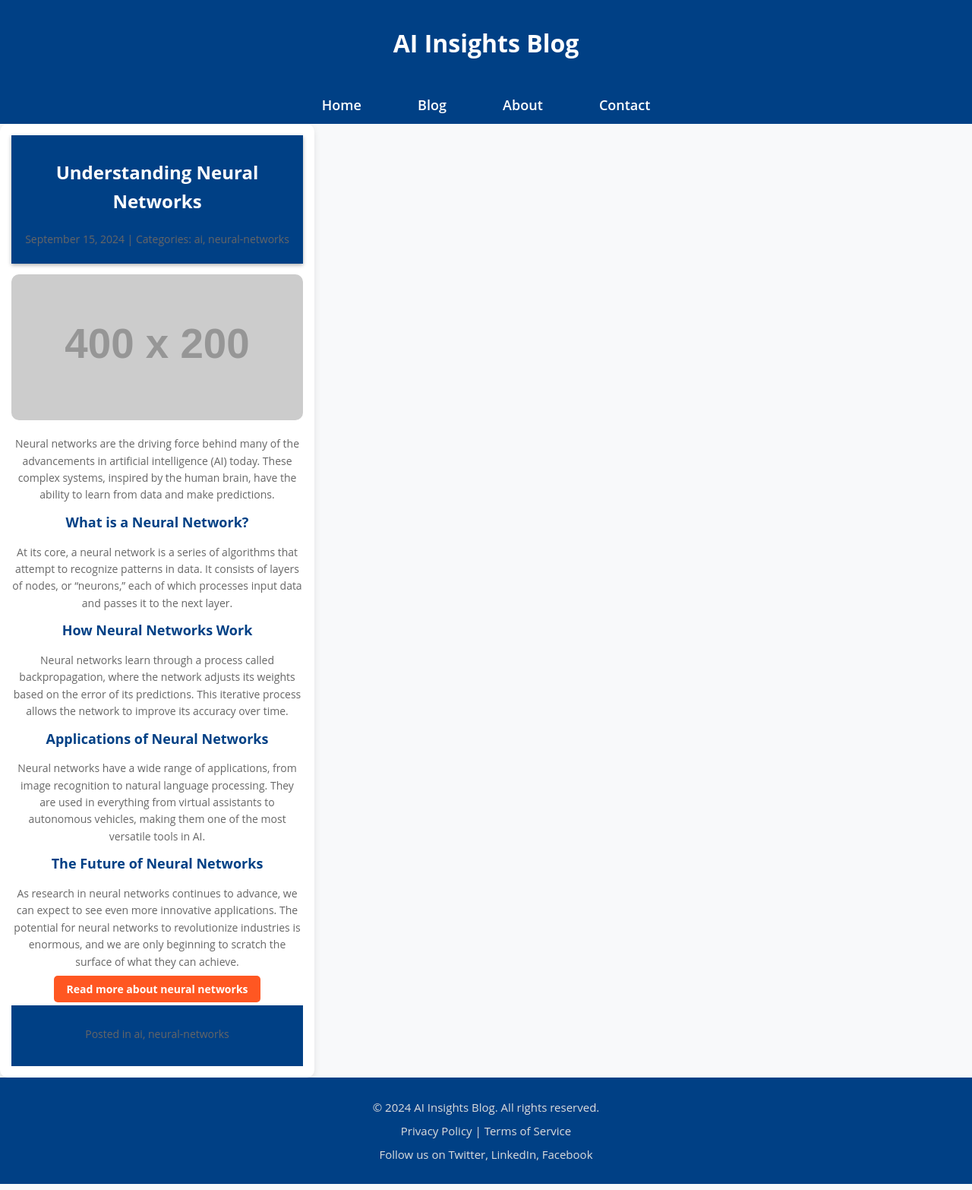
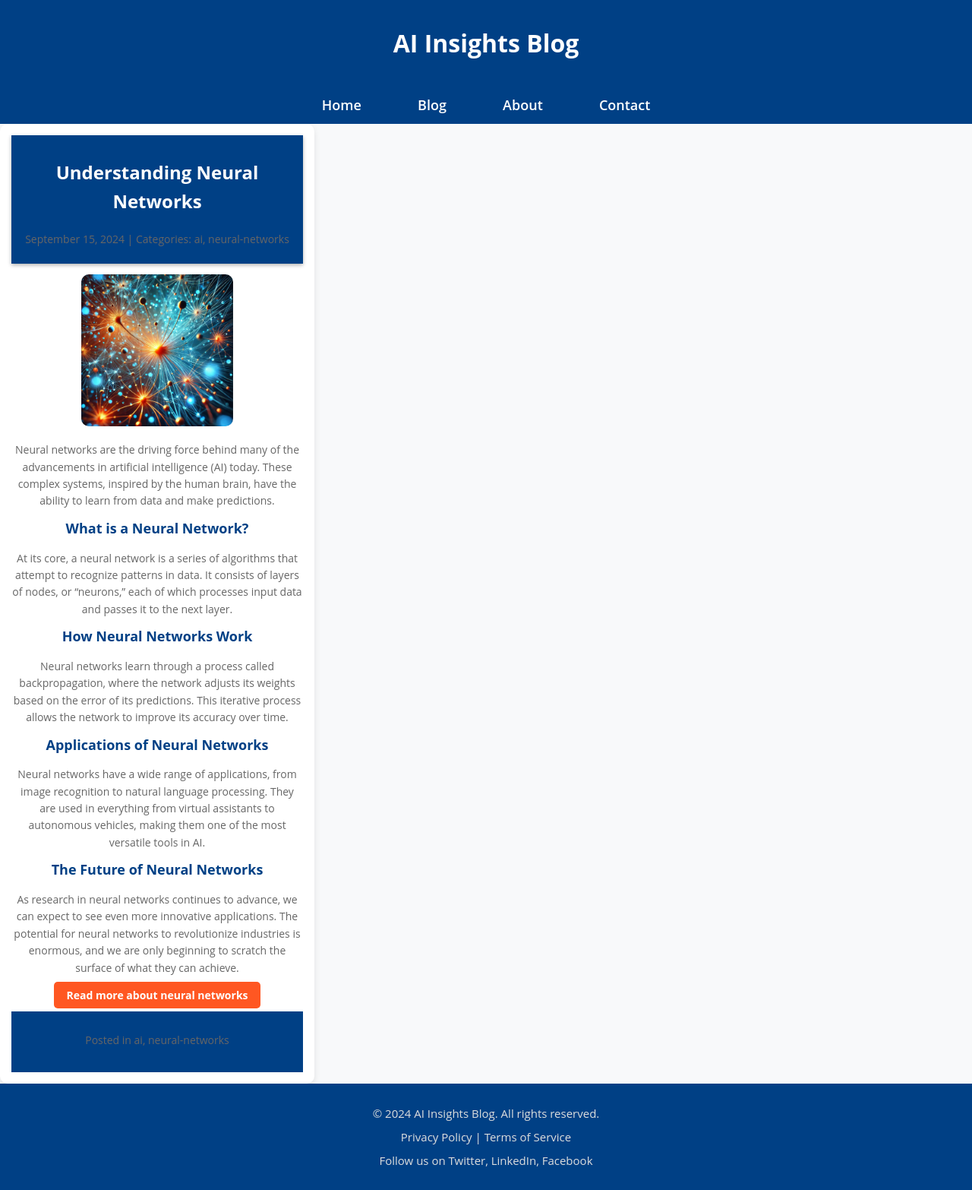
Before and after one commit to tomsonius/tomsonius.github.io, a Jekyll site: the page built from _posts/2024-09-15-understanding-neural-networks.md, in a window 1280 px wide. Shown: the whole page at 76% size. Built offline with Jekyll 4.4.1, drawn with Linux system fonts in a browser that asks for light colours.

Commit message:
Update 2024-09-15-understanding-neural-networks.md

```diff
--- a/_posts/2024-09-15-understanding-neural-networks.md
+++ b/_posts/2024-09-15-understanding-neural-networks.md
@@ -4,9 +4,12 @@
 date: 2024-09-15
 categories: [ai, neural-networks]
 excerpt: "A deep dive into the fundamentals of neural networks and their applications."
+display_image: "/assets/images/understanding-neural-networks.png"
 ---
 
-![Understanding Neural Networks](https://via.placeholder.com/400x200)
+![Understanding Neural Networks]( {{ '/assets/images/understanding-neural-networks.png' | relative_url }} ){:style="width: 100%; max-width: 200px; height: auto; margin: 0 auto;"}
+
+
 
 Neural networks are the driving force behind many of the advancements in artificial intelligence (AI) today. These complex systems, inspired by the human brain, have the ability to learn from data and make predictions.
 
```
